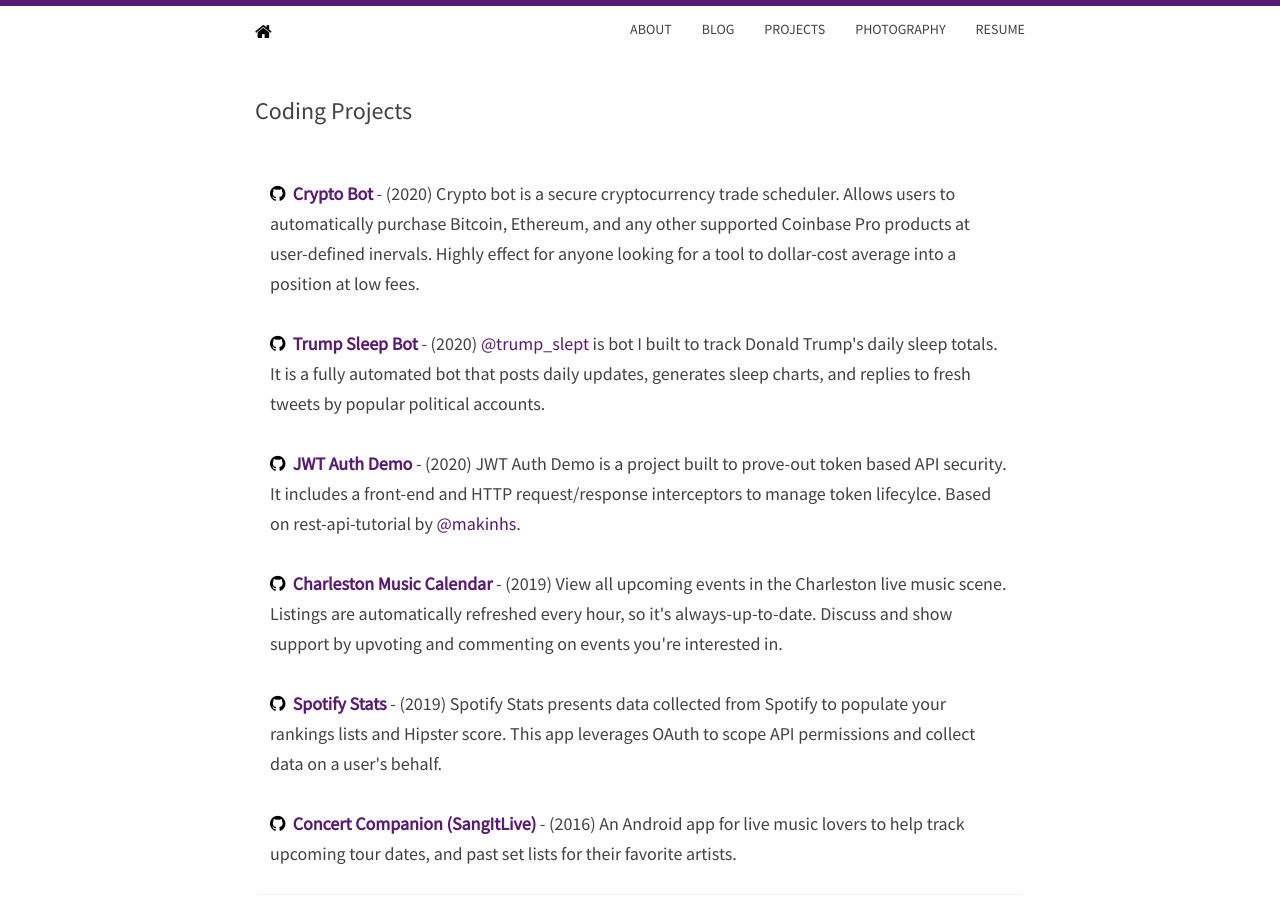
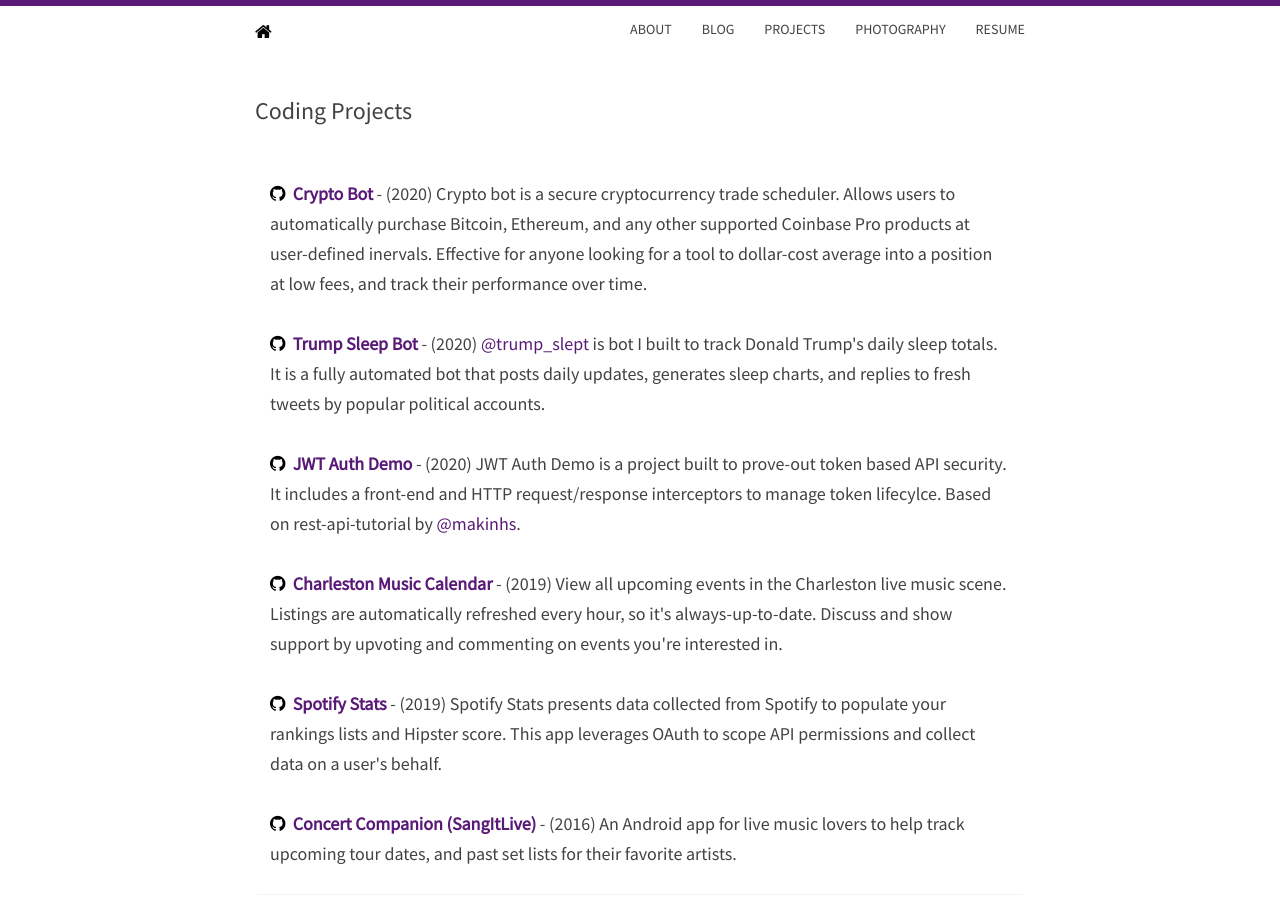
Before and after one commit to TheRyanMiller/theryanmiller.github.io, a Jekyll site: the page built from projects.html, in a window 1280 px wide. Built offline with Jekyll 4.4.1, drawn with Linux system fonts in a browser that asks for light colours; nearby versions of some CDN libraries.

```diff
--- a/_includes/about.html
+++ b/_includes/about.html
@@ -5,7 +5,7 @@
     <div class="panel-body">
 		<h4>
       Hi, I'm Ryan Miller. I work as an software architect and integrator for The Boeing Company and
-      enjoy building useful software on nights and weekends as a hobby. This website is where I plan to publish some
+      even enjoy building personally useful software as a hobby. This website is where I plan to publish some
       of my personal projects, photography, and write-ups about anything
       interesting I learn along the way.
       I value an ability to communicate ideas - technical or not - and periodically try to publish to
--- a/_includes/projects.html
+++ b/_includes/projects.html
@@ -6,7 +6,7 @@
       <h4>
           <a id="nostyle" class="nostyle" href="https://github.com/TheRyanMiller/crypto-bot">
           <i class="fa fa-github" ></i></a>&nbsp;&nbsp;<strong><a href="https://github.com/TheRyanMiller/crypto-bot">Crypto Bot</a></strong>
-          - (2020) Crypto bot is a secure cryptocurrency trade scheduler. Allows users to automatically purchase Bitcoin, Ethereum, and any other supported Coinbase Pro products at user-defined inervals. Highly effect for anyone looking for a tool to dollar-cost average into a position at low fees.
+          - (2020) Crypto bot is a secure cryptocurrency trade scheduler. Allows users to automatically purchase Bitcoin, Ethereum, and any other supported Coinbase Pro products at user-defined inervals. Effective for anyone looking for a tool to dollar-cost average into a position at low fees, and track their performance over time.
       </h4>
       <h4>
         <a id="nostyle" class="nostyle" href="https://github.com/TheRyanMiller/twitter-bot-trump-slept">
```
